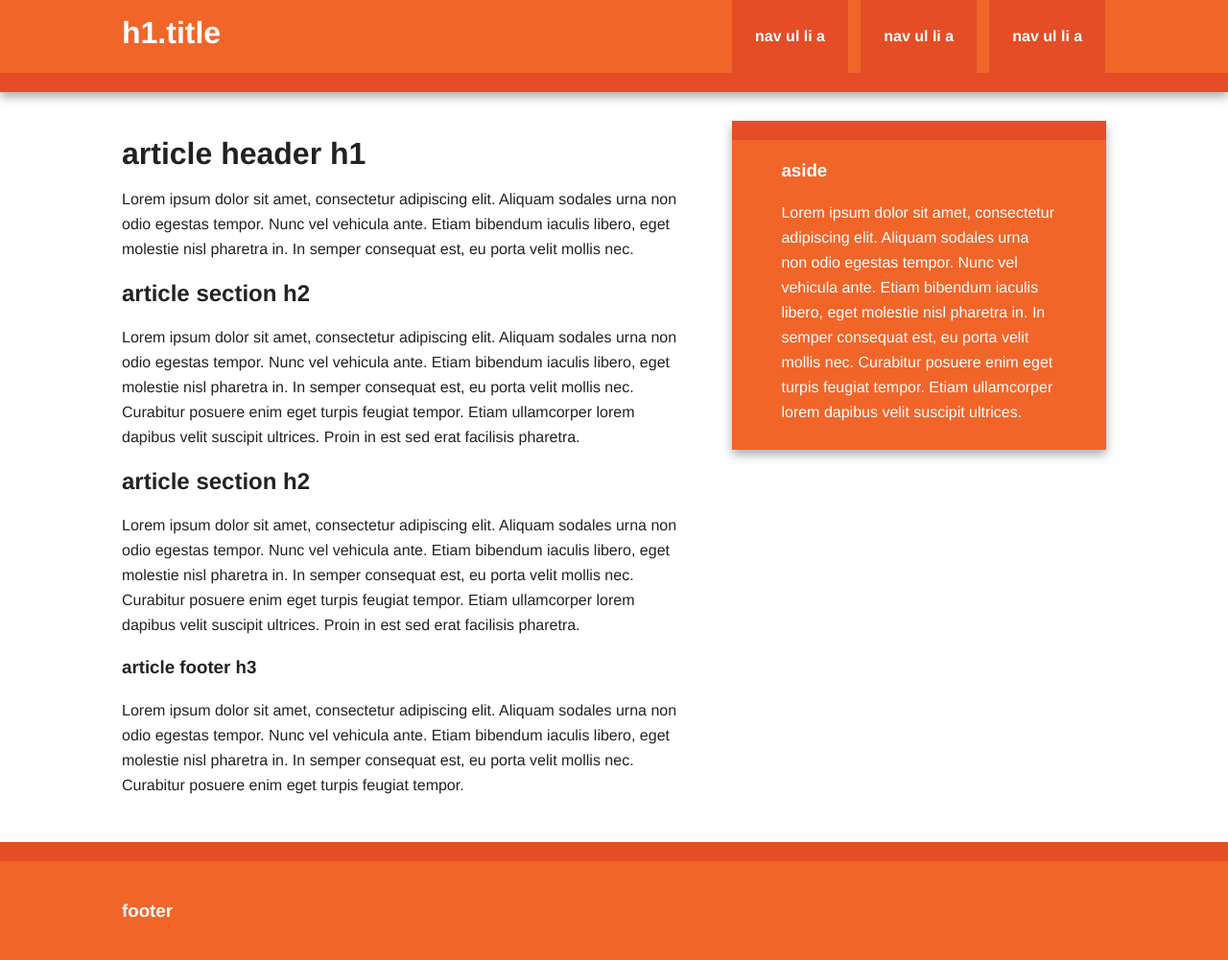
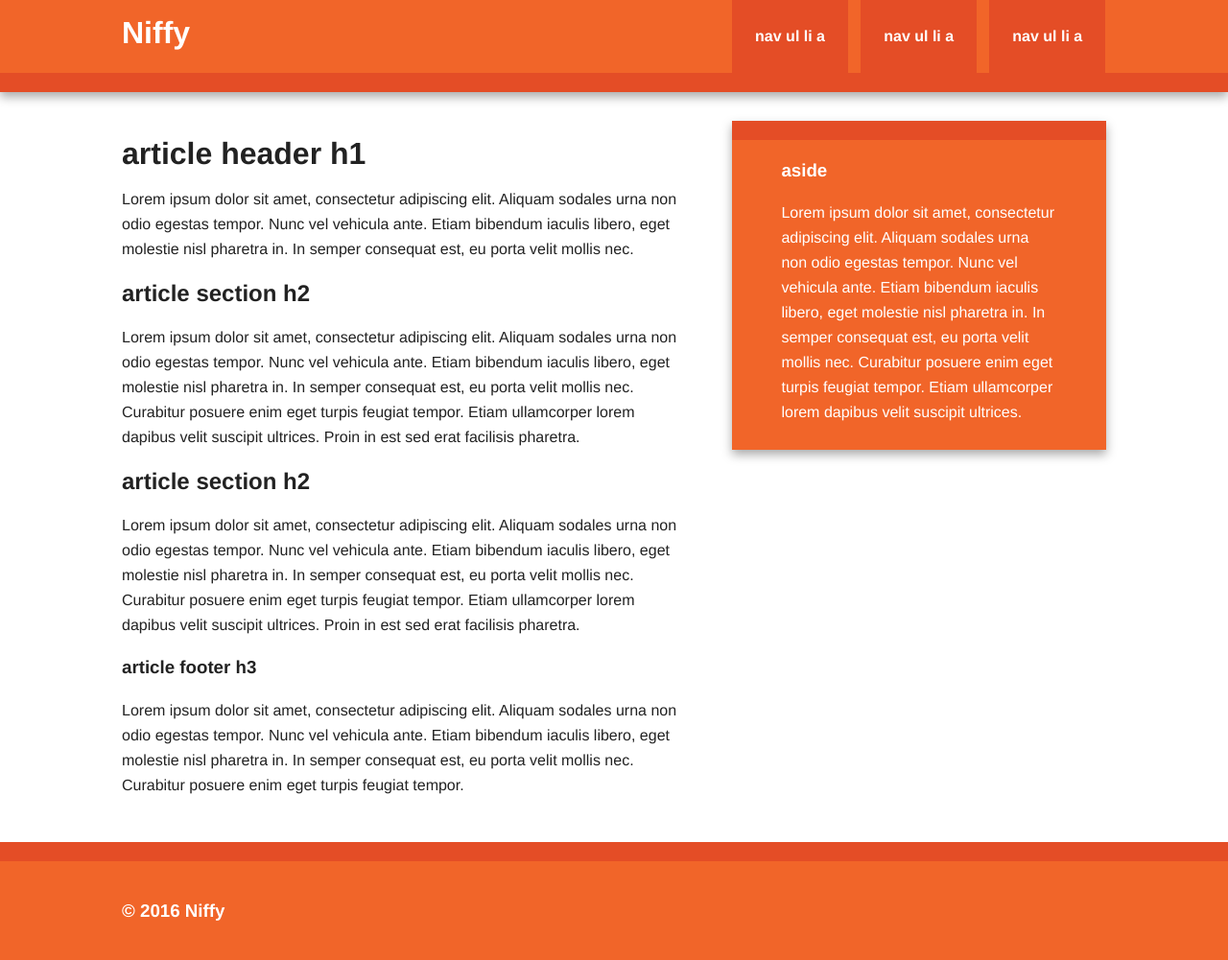
Before and after one commit to jcolaco-nmz/niffy, a Django app: template niffy/templates/home.html in a window 1280 px wide. Shown: the whole page at 96% size. Run offline with Django 3.2, Linux system fonts and the light colour scheme; the template is opened without the code that fills it, so the values that code supplies are empty; some libraries are stand-ins or nearby versions.

Commit message:
Added some titles, etc.

```diff
--- a/niffy/templates/home.html
+++ b/niffy/templates/home.html
@@ -7,7 +7,7 @@
     <head>
         <meta charset="utf-8">
         <meta http-equiv="X-UA-Compatible" content="IE=edge,chrome=1">
-        <title></title>
+        <title>Niffy</title>
         <meta name="description" content="">
         <meta name="viewport" content="width=device-width, initial-scale=1">
         <link rel="apple-touch-icon" href="apple-touch-icon.png">
@@ -26,7 +26,7 @@
 
         <div class="header-container">
             <header class="wrapper clearfix">
-                <h1 class="title">h1.title</h1>
+                <h1 class="title">Niffy</h1>
                 <nav>
                     <ul>
                         <li><a href="#">nav ul li a</a></li>
@@ -69,7 +69,7 @@
 
         <div class="footer-container">
             <footer class="wrapper">
-                <h3>footer</h3>
+                <h3>&copy; 2016 Niffy</h3>
             </footer>
         </div>
 
```
